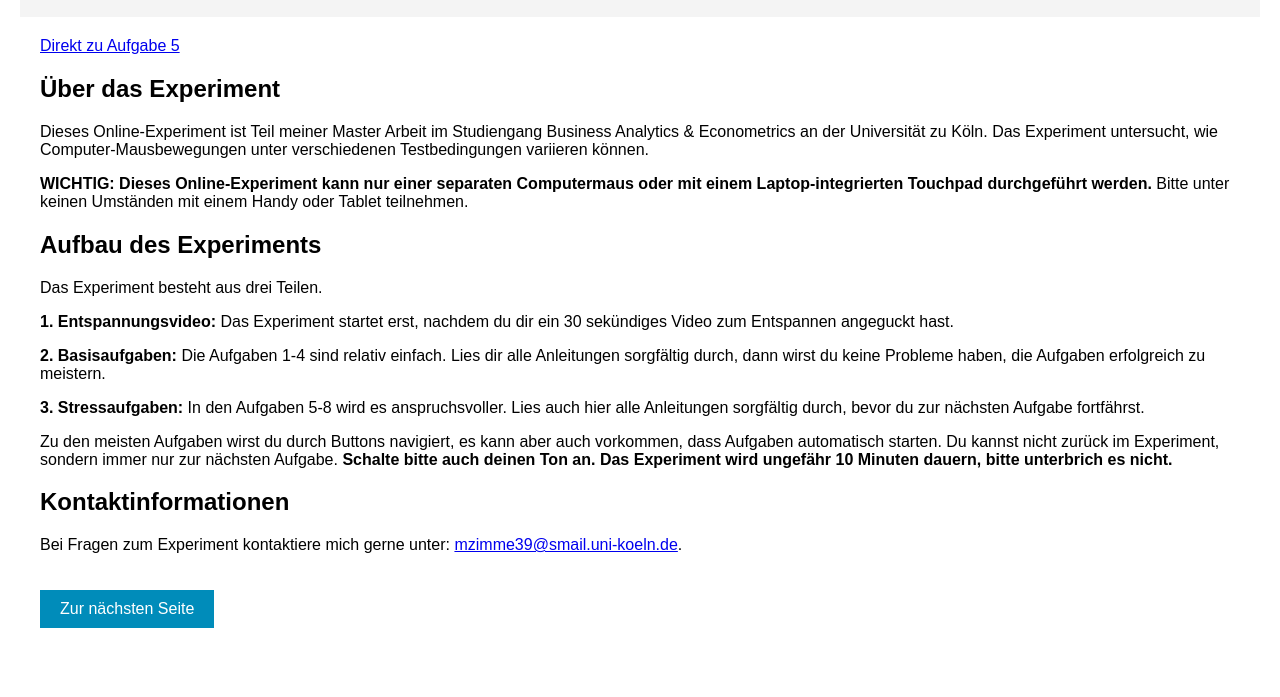
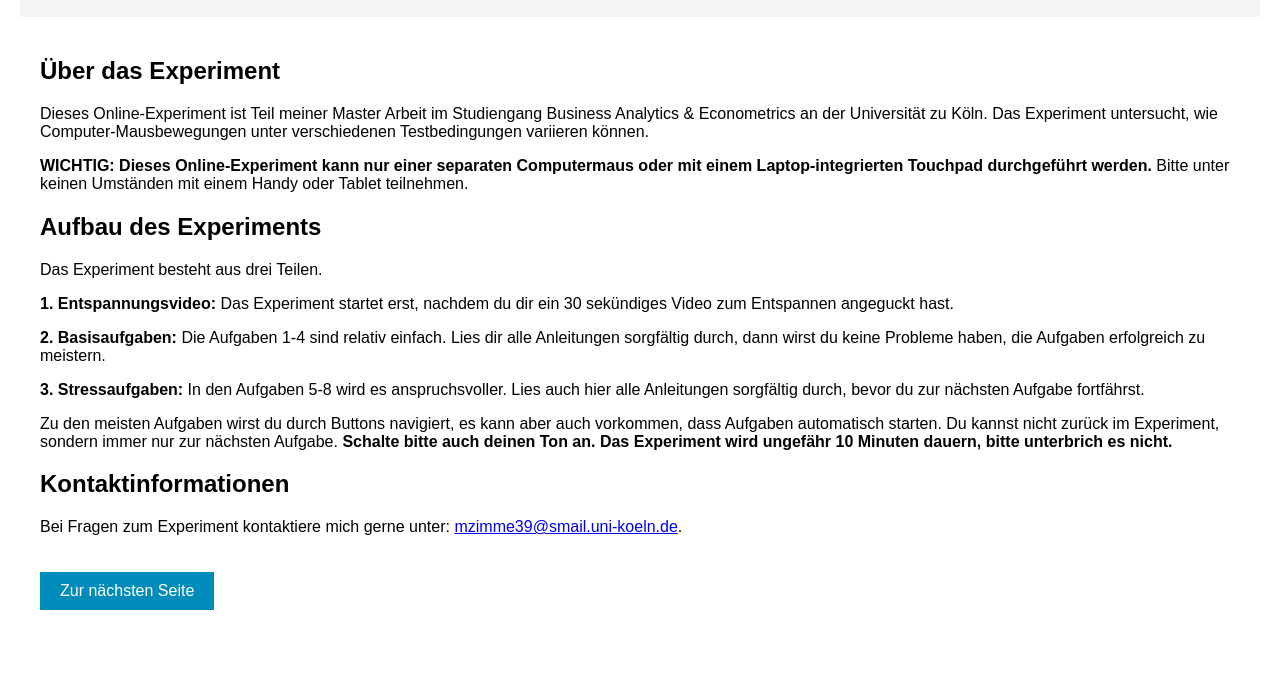
Before and after one commit to mzimme39/Master-Thesis, a plain HTML site: page index.html in a window 1280 px wide. Shown: the part 103-800 px from the top of the page. Drawn offline with Linux system fonts and the light colour scheme.

Commit message:
Update index.html

```diff
--- a/index.html
+++ b/index.html
@@ -18,7 +18,7 @@
     </header>
     <main>
 
-        <a href="#instruction-task8" onclick="directToTask5(); return false;">Direkt zu Aufgabe 5</a>
+        <!--<a href="#instruction-task8" onclick="directToTask5(); return false;">Direkt zu Aufgabe 5</a>-->
 
         <section id="introduction">
             <h2>Über das Experiment</h2>
```
